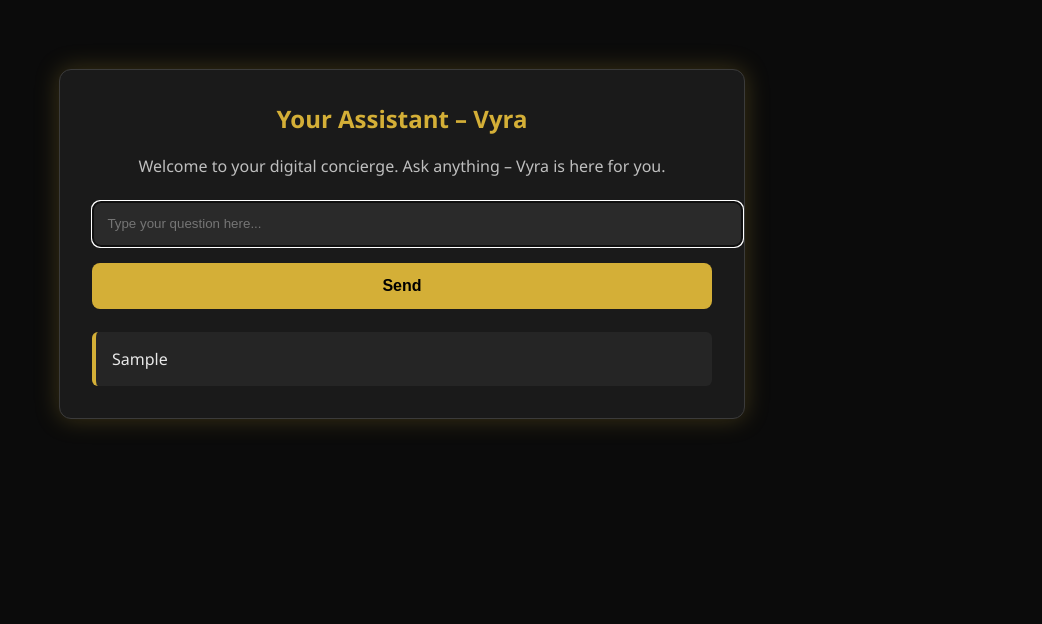
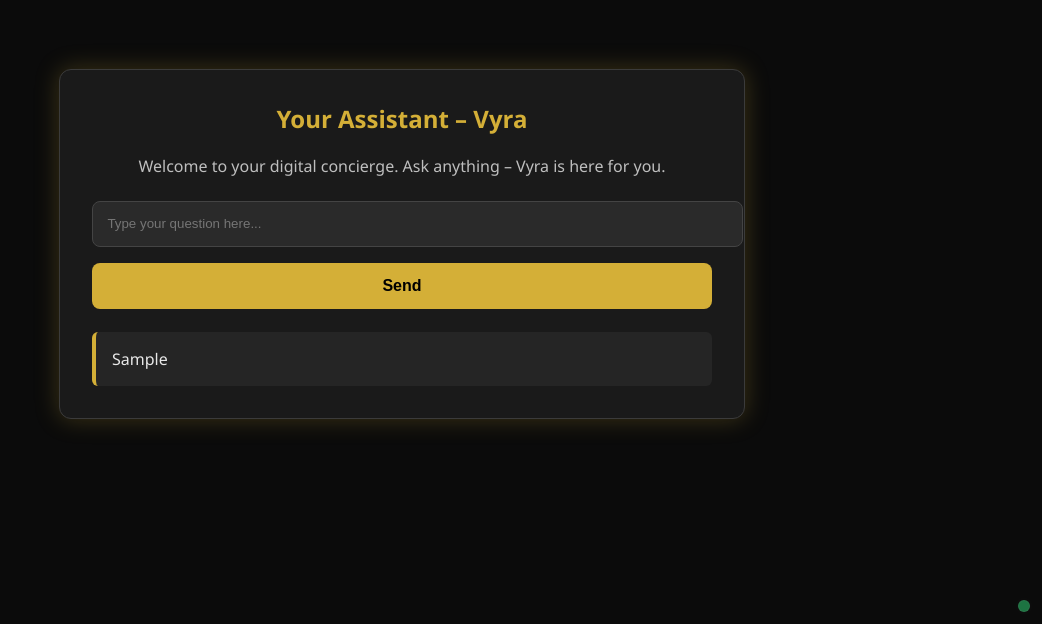
Before and after one commit to leinadoha-beep/hotelmate-vyra-2.0, a Flask app: template templates/index.html in a window 1280 px wide. Shown: the part 176-800 px from the top of the page, without its empty margins (238-1280 px from the left). Run offline with Flask 3, Linux system fonts and the light colour scheme; the template is opened without the code that fills it: most values are stand-ins (such as "Sample title", 1, 10 or a date in 2020).

Commit message:
UI: add discreet response source indicator (internal vs OpenAI)

```diff
--- a/templates/index.html
+++ b/templates/index.html
@@ -1,9 +1,9 @@
 <!DOCTYPE html>
 <html lang="en">
 <head>
-    <meta charset="UTF-8">
-    <meta name="viewport" content="width=device-width, initial-scale=1.0">
-    <title>HotelMate AI – Vyra</title>
+  <meta charset="UTF-8" />
+  <meta name="viewport" content="width=device-width, initial-scale=1.0" />
+  <title>HotelMate AI - Vyra</title>
 
   <style>
     body {
@@ -48,6 +48,7 @@
       max-width: 620px;
       box-shadow: 0 0 25px rgba(212, 175, 55, 0.25);
       border: 1px solid #3b3b3b;
+      position: relative;
     }
 
     h2 {
@@ -70,6 +71,7 @@
       color: white;
       border-radius: 8px;
       margin-bottom: 1rem;
+      outline: none;
     }
 
     button {
@@ -96,6 +98,34 @@
       border-radius: 6px;
       line-height: 1.4;
     }
+
+    /* =========================
+       SOURCE INDICATOR (TEST)
+       - Discret, dreapta-jos
+       - Verde: internal
+       - Galben: OpenAI
+       ========================= */
+    .response-source {
+      position: fixed;
+      bottom: 12px;
+      right: 12px;
+      width: 10px;
+      height: 10px;
+      border-radius: 999px;
+      opacity: 0.55;
+      box-shadow: 0 0 10px rgba(255,255,255,0.08);
+      border: 1px solid rgba(255,255,255,0.10);
+      z-index: 9999;
+      pointer-events: none; /* să nu încurce click-uri */
+    }
+
+    .source-internal {
+      background: #2ecc71; /* verde discret */
+    }
+
+    .source-openai {
+      background: #f1c40f; /* galben discret */
+    }
   </style>
 </head>
 
@@ -117,12 +147,19 @@
           placeholder="Type your question here..."
           autocomplete="off"
           autofocus
-                >
+        />
         <button type="submit">Send</button>
       </form>
 
       {% if bot_response %}
         <div class="response">{{ bot_response|safe }}</div>
+
+        {# Safe default: dacă backend-ul nu trimite response_source, îl considerăm internal #}
+        {% set src = response_source|default('internal') %}
+        <div
+          class="response-source {% if src == 'openai' %}source-openai{% else %}source-internal{% endif %}"
+          title="{% if src == 'openai' %}OpenAI response{% else %}Internal response{% endif %}"
+        ></div>
       {% endif %}
     </div>
   </main>
```
Lines whose indentation alone changed are shown as unchanged.
